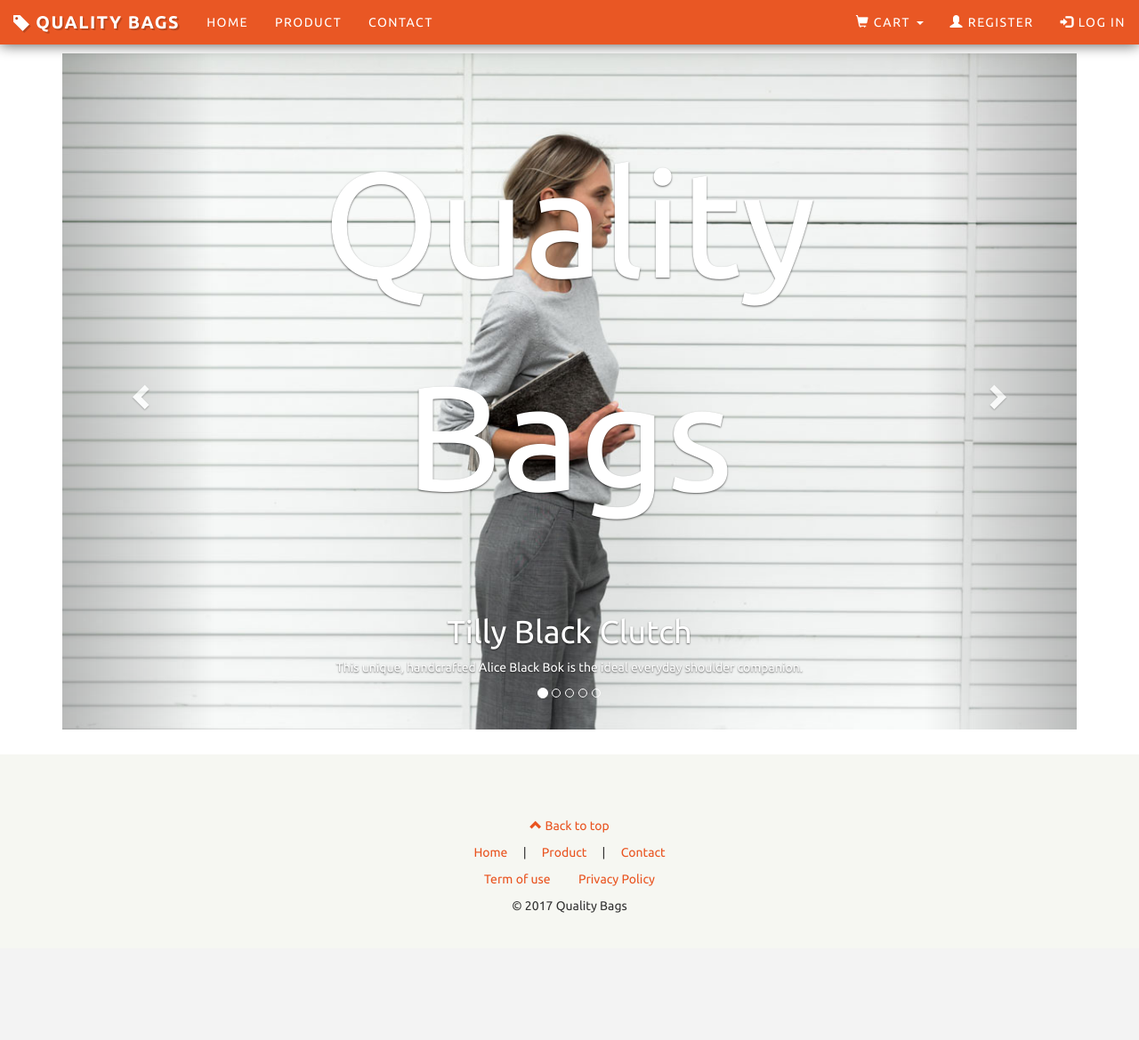
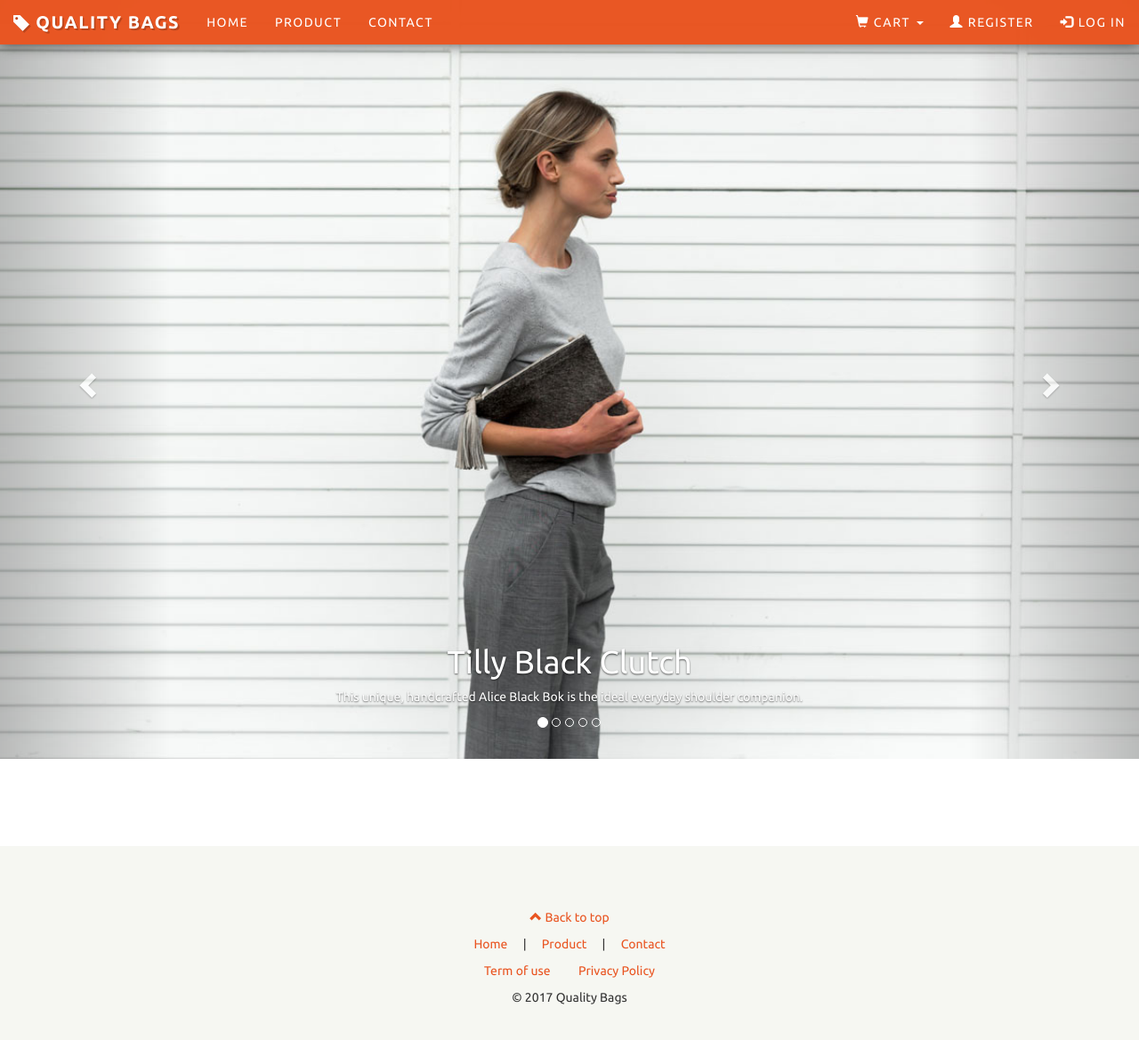
Before and after one commit to wangji921/qualitybags.php, a PHP site: page / in a window 1280 px wide. Shown: the whole page at 89% size. Before the commit the page ends 1026 px from the top, so only its background shows below. Run offline with PHP 8.4, Linux system fonts and the light colour scheme; some libraries are stand-ins or nearby versions.

Commit message:
Add Google Analytics, Change Index photo size

```diff
--- a/HomePage.php
+++ b/HomePage.php
@@ -66,5 +66,5 @@
         <span class="sr-only">Next</span>
     </a>
 
-    <div class="carousel-caption indexheading">Quality Bags</div>
+    <div class="carousel-caption indexheading hide">Quality Bags</div>
 </div>
--- a/QBMaster.php
+++ b/QBMaster.php
@@ -1,9 +1,6 @@
 <?php include('navbar.php');?>
 
-<br />
-<br />
-<br />
-<div class="container body-content">
+<div class="container body-content" id="mainContent">
     <?php include($page_content);?>
 </div>
 
--- a/css/site.css
+++ b/css/site.css
@@ -183,3 +183,7 @@ a {
     font-size: 12em;
     /*line-height: 0.98em;*/
 }
+
+#mainContent {
+    padding-top: 5em;
+}
--- a/index.php
+++ b/index.php
@@ -1,7 +1,7 @@
 <!DOCTYPE html>
 <html lang="en">
 <head>
-    <meta charset="utf-8" />
+    <meta charset="utf-8">
     <meta http-equiv="X-UA-Compatible" content="IE=edge">
     <meta name="viewport" content="width=device-width, initial-scale=1.0">
     <title>Home Page - Quality Bags</title>
@@ -9,7 +9,17 @@
     <meta name="keywords" content="Quality Bags">
     <meta name="author" content="Ji Wang (Student ID: 1472041)">
     <link rel="stylesheet" href="css/bootstrap.css">
-    <link rel="stylesheet" href="css/site.css" />
+    <link rel="stylesheet" href="css/site.css">
+
+    <!-- Global site tag (gtag.js) - Google Analytics -->
+    <script async src="https://www.googletagmanager.com/gtag/js?id=UA-113871447-2"></script>
+    <script>
+    window.dataLayer = window.dataLayer || [];
+    function gtag(){dataLayer.push(arguments);}
+    gtag('js', new Date());
+    gtag('config', 'UA-113871447-2');
+    </script>
+
 </head>
 <!-- File Heading
 Name:	    index.php
@@ -57,7 +67,19 @@ include 'QBMaster.php';
             $(".shoppingcart").slideUp("fast");
         });
         $('div.eachproduct').fadeIn('slow');
+        $("#myCarousel").insertBefore("#mainContent");
     });
+    $("footer a[href='#myBody']").on('click', function(event) {
+    if (this.hash !== "") {
+        event.preventDefault();
+        var hash = this.hash;
+        $('html, body').animate({
+            scrollTop: $(hash).offset().top
+        }, 500, function(){
+            window.location.hash = hash;
+        });
+    }
+});
 </script>
 
 </body>
```
